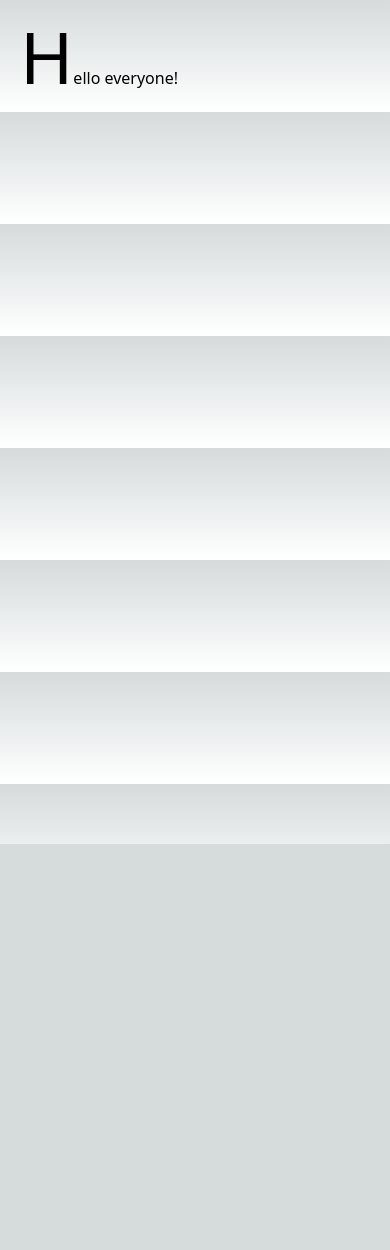
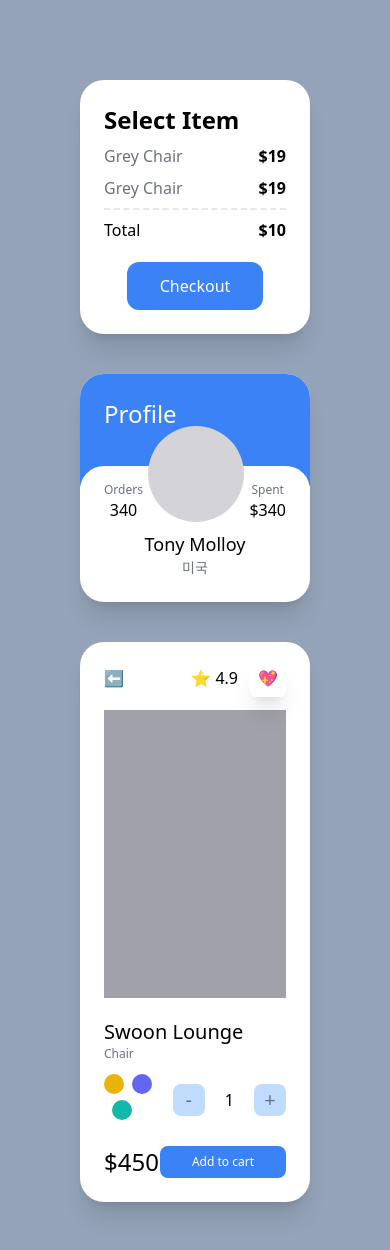
Before and after one commit to mochafreddo/carrot-market, a Next.js app: page / in a window 390 px wide. Shown: the top 1250 px of the page. Before the commit the page ends 844 px from the top, so only its background shows below. Built offline with nearby package versions, Linux system fonts and the light colour scheme.

Commit message:
feat: redesign home page with new layout and interactive elements
Redesigned the home page to include a new grid layout with responsive design, interactive hover effects, and updated UI components for item selection, profile information, and shopping cart functionality.

```diff
--- a/pages/index.tsx
+++ b/pages/index.tsx
@@ -2,10 +2,92 @@
 
 const Home: NextPage = () => {
   return (
-    <div className="flex flex-col space-y-2  p-5 ">
-      <p className="first-letter:text-7xl first-letter:hover:text-purple-400">
-        Hello everyone!
-      </p>
+    <div className="bg-slate-400 py-20 px-20 grid gap-10 min-h-screen">
+      <div className="bg-white sm:hover:bg-pink-800 sm:bg-red-400 md:bg-teal-400 lg:bg-indigo-400 xl:bg-yellow-400 2xl:bg-pink-500  p-6 rounded-3xl shadow-xl">
+        <span className="font-semibold text-2xl">Select Item</span>
+        <ul>
+          <div className="flex justify-between my-2 ">
+            <span className="text-gray-500">Grey Chair</span>
+            <span className="font-semibold">$19</span>
+          </div>
+          <div className="flex justify-between my-2 ">
+            <span className="text-gray-500">Grey Chair</span>
+            <span className="font-semibold">$19</span>
+          </div>
+        </ul>
+
+        <div className="flex justify-between mt-2 pt-2 border-t-2 border-dashed">
+          <span>Total</span>
+          <span className="font-semibold">$10</span>
+        </div>
+        <button
+          className="mt-5 bg-blue-500 text-white p-3
+          text-center rounded-xl w-3/4 block mx-auto
+          hover:bg-teal-500 hover:text-black
+          active:bg-yellow-500 focus:bg-red-500
+          "
+        >
+          Checkout
+        </button>
+      </div>
+      <div className="bg-white overflow-hidden rounded-3xl shadow-xl group">
+        <div className="bg-blue-500 p-6 pb-14">
+          <span className="text-white text-2xl">Profile</span>
+        </div>
+        <div className="rounded-3xl p-6 bg-white relative -top-5">
+          <div className="flex relative -top-16 items-end justify-between">
+            <div className="flex flex-col items-center">
+              <span className="text-xs text-gray-500">Orders</span>
+              <span className="font-medium">340</span>
+            </div>
+            <div className="h-24 w-24 bg-zinc-300 rounded-full group-hover:bg-red-300 transition-colors" />
+            <div className="flex flex-col items-center">
+              <span className="text-xs text-gray-500">Spent</span>
+              <span className="font-medium">$340</span>
+            </div>
+          </div>
+          <div className="relative  flex flex-col items-center -mt-14 -mb-5">
+            <span className="text-lg font-medium">Tony Molloy</span>
+            <span className="text-sm text-gray-500">미국</span>
+          </div>
+        </div>
+      </div>
+      <div className="bg-white p-6 rounded-3xl shadow-xl">
+        <div className="flex mb-5 justify-between items-center">
+          <span>⬅️</span>
+          <div className="space-x-3">
+            <span>⭐️ 4.9</span>
+            <span className="shadow-xl p-2 rounded-md">💖</span>
+          </div>
+        </div>
+        <div className="bg-zinc-400 h-72 mb-5" />
+        <div className="flex flex-col">
+          <span className="font-medium text-xl">Swoon Lounge</span>
+          <span className="text-xs text-gray-500">Chair</span>
+          <div className="mt-3 mb-5 flex justify-between items-center">
+            <div className="space-x-2">
+              <button className="w-5 h-5 rounded-full bg-yellow-500 focus:ring-2 ring-offset-2 ring-yellow-500 transition" />
+              <button className="w-5 h-5 rounded-full bg-indigo-500 focus:ring-2 ring-offset-2 ring-indigo-500 transition" />
+              <button className="w-5 h-5 rounded-full bg-teal-500 focus:ring-2 ring-offset-2 ring-teal-500 transition" />
+            </div>
+            <div className="flex items-center space-x-5">
+              <button className=" rounded-lg bg-blue-200 flex justify-center items-center aspect-square w-8 text-xl text-gray-500">
+                -
+              </button>
+              <span>1</span>
+              <button className=" rounded-lg bg-blue-200 flex justify-center items-center aspect-square w-8 text-xl text-gray-500">
+                +
+              </button>
+            </div>
+          </div>
+          <div className="flex justify-between items-center">
+            <span className="font-medium text-2xl">$450</span>
+            <button className="bg-blue-500 py-2 px-8 text-center text-xs text-white rounded-lg">
+              Add to cart
+            </button>
+          </div>
+        </div>
+      </div>
     </div>
   );
 };
```
